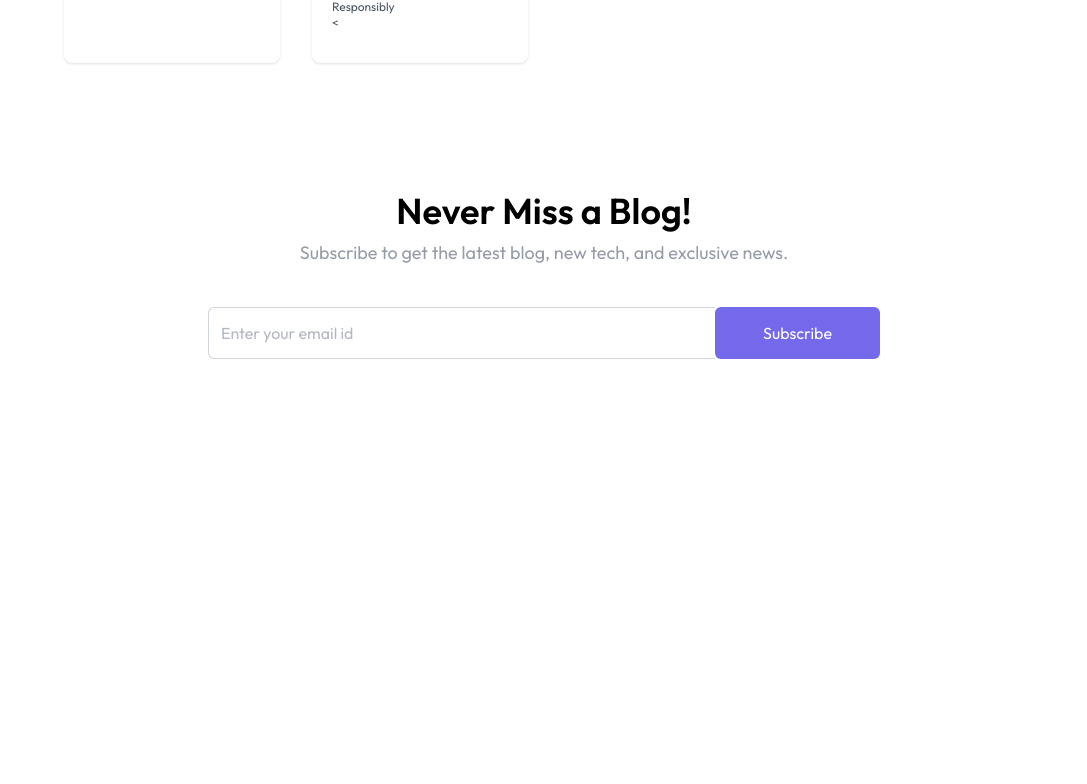
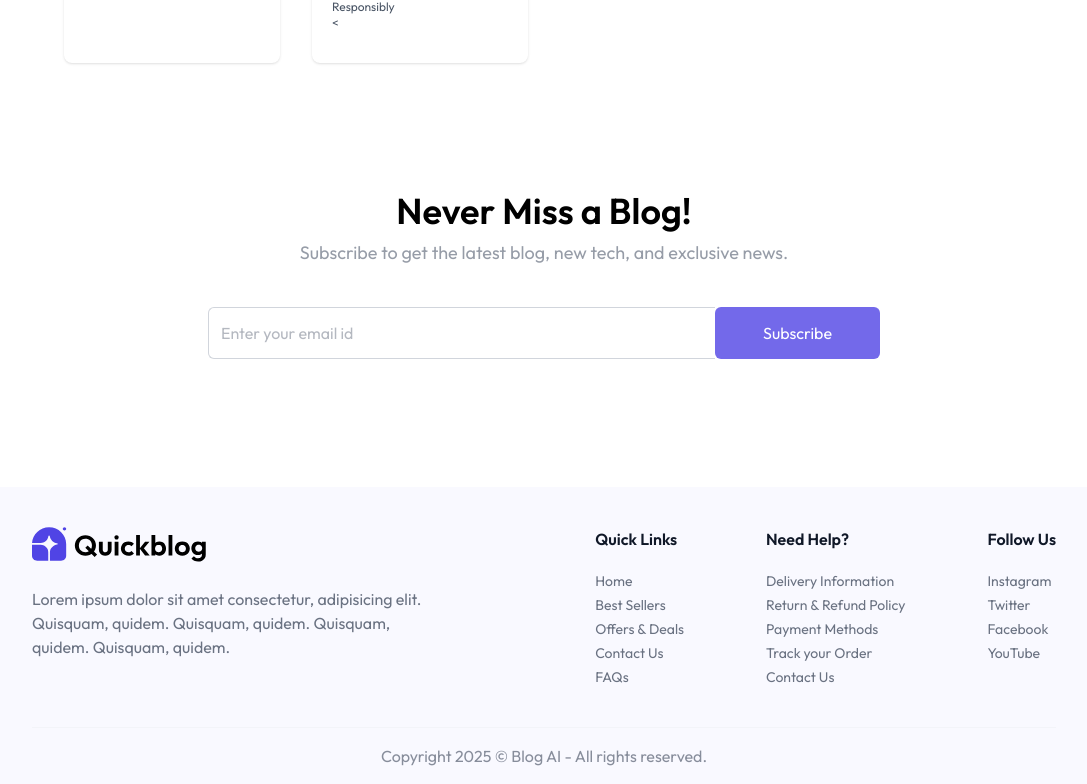
Before and after one commit to ArielBlas/blog-ai, a React (Vite) app: page / in a window 1280 px wide. Shown: the part 1644-2428 px from the top of the page, without its empty margins (96-1183 px from the left). Before the commit the page ends 2131 px from the top, so only its background shows below. Built offline with nearby package versions, Linux system fonts and the light colour scheme.

Commit message:
feat: footer component

```diff
--- /dev/null
+++ b/src/components/Footer.tsx
@@ -0,0 +1,45 @@
+import React from "react";
+import { assets, footer_data } from "../assets/assets";
+
+const Footer = () => {
+  return (
+    <div className="px-6 md:px-16 lg:px-24 xl:px-32 bg-primary/3">
+      <div
+        className="flex flex-col md:flex-row items-start justify-between gap-10
+        py-10 border-b border-gray-200/30 text-gray-500"
+      >
+        <div>
+          <img src={assets.logo} alt="logo" className="w-32 sm:w-44" />
+          <p className="max-w-[410px] mt-6">
+            Lorem ipsum dolor sit amet consectetur, adipisicing elit. Quisquam,
+            quidem. Quisquam, quidem. Quisquam, quidem. Quisquam, quidem.
+          </p>
+        </div>
+
+        <div className="flex flex-wrap justify-between w-full md:w-[45%] gap-5">
+          {footer_data.map((section, index) => (
+            <div key={index}>
+              <h3 className="font-semibold text-base text-gray-900 md:mb-5 mb-2">
+                {section.title}
+              </h3>
+              <ul className="text-sm space-y-1">
+                {section.links.map((link, i) => (
+                  <li key={i}>
+                    <a href="#" className="hover:underline transition">
+                      {link}
+                    </a>
+                  </li>
+                ))}
+              </ul>
+            </div>
+          ))}
+        </div>
+      </div>
+      <p className="py-4 text-center text-sm md:text-base text-gray-500/80">
+        Copyright 2025 © Blog AI - All rights reserved.
+      </p>
+    </div>
+  );
+};
+
+export default Footer;
--- a/src/pages/Home.tsx
+++ b/src/pages/Home.tsx
@@ -3,6 +3,7 @@
 import Header from "../components/Header";
 import BlogList from "../components/BlogList";
 import Newsletter from "../components/Newsletter";
+import Footer from "../components/Footer";
 
 const Home = () => {
   return (
@@ -11,6 +12,7 @@
       <Header />
       <BlogList />
       <Newsletter />
+      <Footer />
     </>
   );
 };
```
